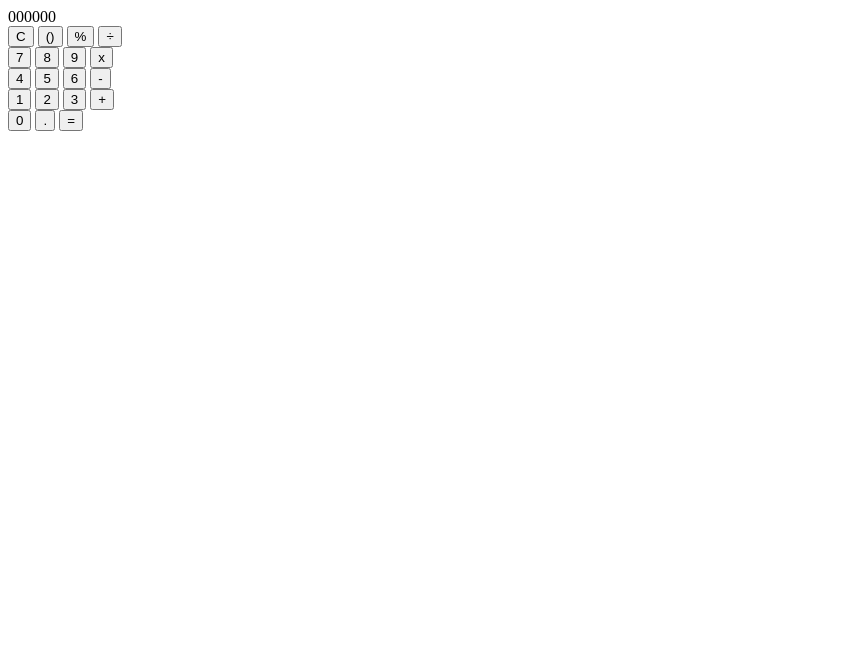
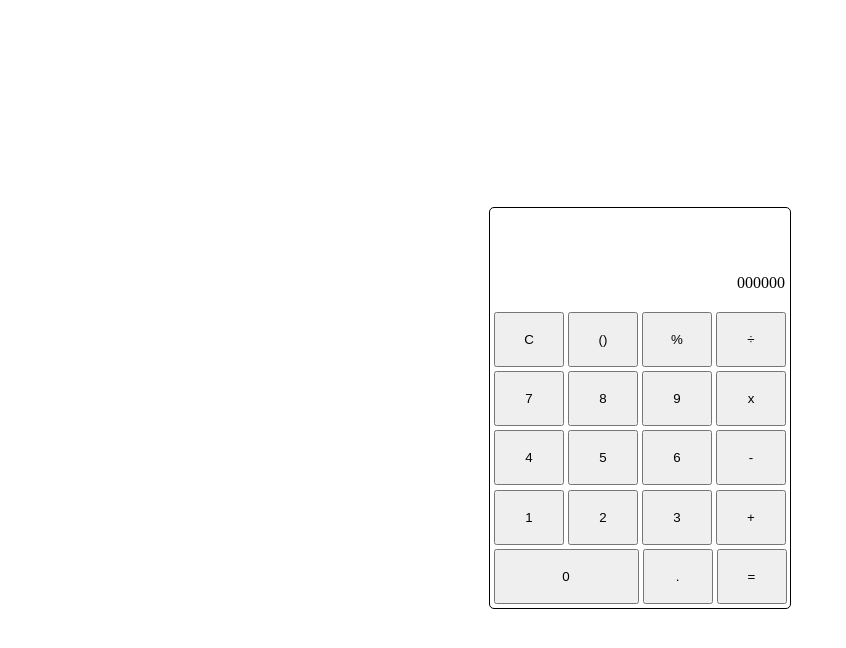
Before and after one commit to one987/Odin-Calculator, a plain HTML site: page index.html in a window 1280 px wide. Shown: the whole page, without its empty margins (0-846 px from the left). Drawn offline with Linux system fonts and the light colour scheme.

Commit message:
basic css to give calculator form

```diff
--- a/index.html
+++ b/index.html
@@ -11,7 +11,7 @@
 <body>
 
     <div class="calculator">
-        <div class="display">000000</div>
+        <div class="display"><p>000000</p></div>
         <div class="keypad">
             <div class="top-row">
                 <button class="btn" id="clear">C</button>
--- a/styles.css
+++ b/styles.css
@@ -0,0 +1,52 @@
+/* * {
+    border: 0.5px solid blue;
+} */
+
+body {
+    height: 100vh;
+    display: flex;
+    justify-content: center;
+    align-items: center;
+}
+
+.calculator {
+    height:400px;
+    width: 300px;
+    border: 1px solid black;
+    border-radius: 5px;
+    display: flex;
+    flex-direction: column;
+    align-items: center;
+    justify-content: space-evenly;
+}
+
+.display {
+    position: relative;
+    height: 100px;
+    width: 300px;
+}
+
+p {
+    position: absolute;
+    bottom: 0;
+    right: 5px;
+}
+
+.keypad {
+    height: 300px;
+    width: 300px;
+    display: flex;
+    flex-direction: column;
+    justify-content: space-evenly;
+    align-items: center;
+}
+
+.btn {
+    margin: 0;
+    height: 55px;
+    width: 70px;
+}
+
+.zero {
+    width: 145px;
+}
```
